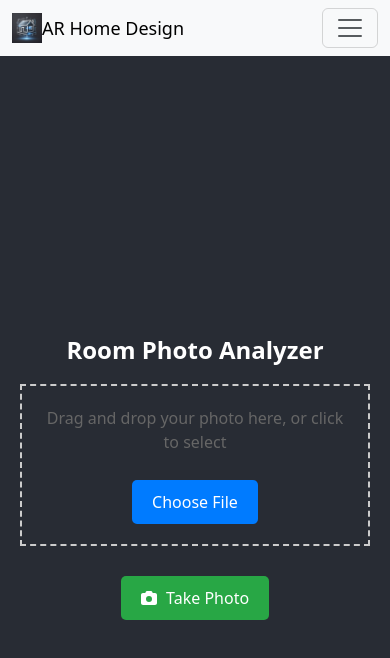
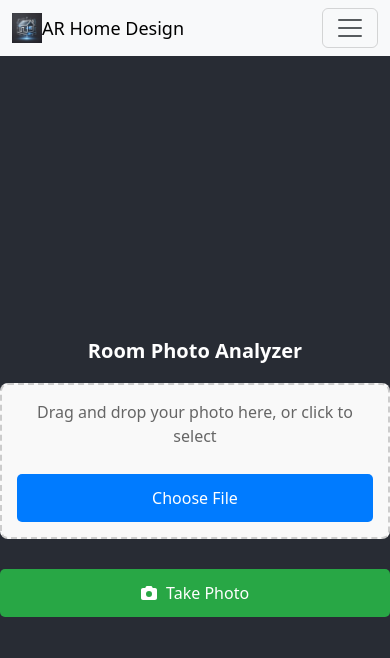
Before and after one commit to kamal1577/ar-home-design, a React (Create React App) app: page / in a window 390 px wide. Shown: the top 658 px of the page. Built offline with nearby package versions, Linux system fonts and the light colour scheme.

Commit message:
fixing camera capture

```diff
--- a/src/components/PhotoUpload.css
+++ b/src/components/PhotoUpload.css
@@ -1,10 +1,7 @@
-
-
-
-
 .photo-upload-container {
     text-align: center;
-    margin: 20px;
+    margin: 20px auto; /* Center the container */
+    max-width: 500px; /* Limit the width for better appearance */
 }
 
 .title {
@@ -18,6 +15,13 @@
     padding: 20px;
     margin-bottom: 20px;
     position: relative;
+    border-radius: 8px; /* Rounded corners for aesthetics */
+    background-color: #f9f9f9; /* Light background */
+    transition: border-color 0.3s ease; /* Transition effect for hover */
+}
+
+.drop-area:hover {
+    border-color: #007bff; /* Change border color on hover */
 }
 
 .drop-area p {
@@ -25,7 +29,7 @@
     color: #666;
 }
 
-.choose-file-button {
+.choose-file-button, .take-photo-button {
     background-color: #007bff;
     color: white;
     border: none;
@@ -34,27 +38,53 @@
     cursor: pointer;
     border-radius: 5px;
     margin-top: 10px;
+    transition: background-color 0.3s ease; /* Transition effect */
+}
+
+.choose-file-button:hover, .take-photo-button:hover {
+    background-color: #0056b3; /* Darker shade on hover */
 }
 
 .take-photo-button {
-    background-color: #28a745;
-    color: white;
-    border: none;
-    padding: 10px 20px;
-    font-size: 16px;
-    cursor: pointer;
-    border-radius: 5px;
-    margin-top: 10px;
+    background-color: #28a745; /* Green background for photo button */
+}
+
+.take-photo-button:hover {
+    background-color: #218838; /* Darker shade on hover */
 }
 
 .take-photo-button svg {
     margin-right: 5px;
 }
 
+.video-preview {
+    margin-top: 10px;
+    border: 1px solid #ccc; /* Add border around video preview */
+    border-radius: 8px; /* Rounded corners */
+}
+
 .selected-image {
     margin-top: 20px;
-    max-width: 300px;
+    max-width: 100%; /* Ensure it doesn't overflow */
     height: auto;
     border: 1px solid #ddd;
-    padding: 10px;
+    padding: 5px; /* Padding around selected image */
+    border-radius: 8px; /* Rounded corners */
+    box-shadow: 0 2px 5px rgba(0, 0, 0, 0.1); /* Subtle shadow for depth */
 }
+
+/* Responsive design */
+@media (max-width: 600px) {
+    .title {
+        font-size: 20px; /* Smaller title on small screens */
+    }
+
+    .drop-area {
+        padding: 15px; /* Less padding on small screens */
+    }
+
+    .choose-file-button, .take-photo-button {
+        width: 100%; /* Full width buttons on small screens */
+        padding: 12px; /* Slightly larger padding */
+    }
+}
--- a/src/components/PhotoUpload.js
+++ b/src/components/PhotoUpload.js
@@ -1,223 +1,14 @@
-// // // import React, { useState } from 'react';
-// // // import { FontAwesomeIcon } from '@fortawesome/react-fontawesome';
-// // // import { faCamera } from '@fortawesome/free-solid-svg-icons';
-// // // import './PhotoUpload.css'; // Ensure the path is correct
-
-// // // const PhotoUpload = ({ onUpload }) => {
-// // //     const [selectedImage, setSelectedImage] = useState(null);
-
-// // //     const handleImageChange = (event) => {
-// // //         if (event.target.files && event.target.files[0]) {
-// // //             const image = URL.createObjectURL(event.target.files[0]);
-// // //             setSelectedImage(image);
-// // //             onUpload(event.target.files[0]); // Pass the image file to the parent component
-// // //         }
-// // //     };
-
-// // //     const handleDrop = (event) => {
-// // //         event.preventDefault();
-// // //         if (event.dataTransfer.files && event.dataTransfer.files[0]) {
-// // //             const image = URL.createObjectURL(event.dataTransfer.files[0]);
-// // //             setSelectedImage(image);
-// // //             onUpload(event.dataTransfer.files[0]);
-// // //         }
-// // //     };
-
-// // //     const handleDragOver = (event) => {
-// // //         event.preventDefault();
-// // //     };
-
-// // //     const triggerFileInput = () => {
-// // //         document.getElementById('file-input').click();
-// // //     };
-
-// // //     return (
-// // //         <div className="photo-upload-container">
-// // //             <h2>Room Photo Analyzer</h2>
-// // //             <div
-// // //                 className="drop-area"
-// // //                 onDrop={handleDrop}
-// // //                 onDragOver={handleDragOver}
-// // //             >
-// // //                 <p>Drag and drop your photo here, or</p>
-// // //                 <input
-// // //                     type="file"
-// // //                     accept="image/*"
-// // //                     onChange={handleImageChange}
-// // //                     style={{ display: 'none' }}
-// // //                     id="file-input"
-// // //                 />
-// // //                 <label className="button">
-// // //                     <button type="button" className="choose-file-button" onClick={triggerFileInput}>
-// // //                         Choose File
-// // //                     </button>
-// // //                 </label>
-// // //                 <button
-// // //                     type="button"
-// // //                     className="take-photo-button"
-// // //                     onClick={triggerFileInput} // Use the same function to open the file input
-// // //                 >
-// // //                     <FontAwesomeIcon icon={faCamera} /> Take Photo
-// // //                 </button>
-// // //             </div>
-// // //             {selectedImage && (
-// // //                 <img src={selectedImage} alt="Selected" style={{ width: '300px', height: 'auto' }} />
-// // //             )}
-// // //         </div>
-// // //     );
-// // // };
-
-// // //export default PhotoUpload;
-
-// // import React, { useState } from 'react';
-
-// // const PhotoUpload = ({ onUpload }) => {
-// //     const [selectedImage, setSelectedImage] = useState(null);
-
-// //     const handleImageChange = (event) => {
-// //         if (event.target.files && event.target.files[0]) {
-// //             const image = URL.createObjectURL(event.target.files[0]);
-// //             setSelectedImage(image);
-// //             onUpload(event.target.files[0]); // Pass the file to the parent component
-// //         }
-// //     };
-
-// //     const handleTakePhoto = async () => {
-// //         try {
-// //             const stream = await navigator.mediaDevices.getUserMedia({ video: true });
-// //             const video = document.createElement('video');
-// //             video.srcObject = stream;
-// //             video.play();
-
-// //             const canvas = document.createElement('canvas');
-// //             const context = canvas.getContext('2d');
-
-// //             // Wait for the video to be ready to capture
-// //             video.addEventListener('loadedmetadata', () => {
-// //                 canvas.width = video.videoWidth;
-// //                 canvas.height = video.videoHeight;
-// //                 context.drawImage(video, 0, 0, canvas.width, canvas.height);
-
-// //                 // Use toBlob with the MIME type argument
-// //                 canvas.toBlob((blob) => {
-// //                     if (blob) {
-// //                         const image = URL.createObjectURL(blob); // Create a URL for the blob
-// //                         setSelectedImage(image);
-// //                         onUpload(blob); // Pass the image blob to the parent component
-// //                     }
-// //                 }, 'image/png'); // Set the MIME type
-// //                 stream.getTracks().forEach(track => track.stop()); // Stop the video stream
-// //             });
-
-// //             // Append video element to body to see the live camera feed (optional)
-// //             document.body.appendChild(video);
-// //         } catch (error) {
-// //             console.error('Error accessing camera:', error);
-// //         }
-// //     };
-
-// //     const handleSubmit = (event) => {
-// //         event.preventDefault();
-// //         if (selectedImage) {
-// //             onUpload(selectedImage); // Pass the image to the parent component
-// //         }
-// //     };
-
-// //     return (
-// //         <div>
-// //             <h2>Upload Your Room Photo</h2>
-// //             <form onSubmit={handleSubmit}>
-// //                 <input type="file" accept="image/*" onChange={handleImageChange} />
-// //                 <button type="button" onClick={handleTakePhoto}>Take Photo</button>
-// //                 <button type="submit">Analyze</button>
-// //             </form>
-// //             {selectedImage && <img src={selectedImage} alt="Selected" style={{ width: '300px', height: 'auto' }} />}
-// //         </div>
-// //     );
-// // };
-
-// // export default PhotoUpload;
-
-
-// import React, { useState } from 'react';
-// import './PhotoUpload.css'; // Import CSS file for custom styles
-
-// const PhotoUpload = ({ onUpload }) => {
-//     const [selectedImage, setSelectedImage] = useState(null);
-
-//     const handleImageChange = (event) => {
-//         if (event.target.files && event.target.files[0]) {
-//             const image = URL.createObjectURL(event.target.files[0]);
-//             setSelectedImage(image);
-//             onUpload(event.target.files[0]); // Pass the file to the parent component
-//         }
-//     };
-
-//     const handleTakePhoto = async () => {
-//         try {
-//             const stream = await navigator.mediaDevices.getUserMedia({ video: true });
-//             const video = document.createElement('video');
-//             video.srcObject = stream;
-//             video.play();
-
-//             const canvas = document.createElement('canvas');
-//             const context = canvas.getContext('2d');
-
-//             video.addEventListener('loadedmetadata', () => {
-//                 canvas.width = video.videoWidth;
-//                 canvas.height = video.videoHeight;
-//                 context.drawImage(video, 0, 0, canvas.width, canvas.height);
-
-//                 canvas.toBlob((blob) => {
-//                     if (blob) {
-//                         const image = URL.createObjectURL(blob);
-//                         setSelectedImage(image);
-//                         onUpload(blob);
-//                     }
-//                 }, 'image/png');
-//                 stream.getTracks().forEach(track => track.stop());
-//             });
-
-//             document.body.appendChild(video);
-//         } catch (error) {
-//             console.error('Error accessing camera:', error);
-//         }
-//     };
-
-//     const handleSubmit = (event) => {
-//         event.preventDefault();
-//         if (selectedImage) {
-//             onUpload(selectedImage);
-//         }
-//     };
-
-//     return (
-//         <div className="photo-upload-container">
-//             <h2 className="title">Upload Your Room Photo</h2>
-//             <form onSubmit={handleSubmit} className="upload-form">
-//                 <input className="file-input" type="file" accept="image/*" onChange={handleImageChange} />
-//                 <div className="buttons-container">
-//                     <button type="button" className="btn take-photo-btn" onClick={handleTakePhoto}>
-//                         Take Photo
-//                     </button>
-//                     <button type="submit" className="btn analyze-btn">Analyze</button>
-//                 </div>
-//             </form>
-//             {selectedImage && <img src={selectedImage} alt="Selected" className="selected-image" />}
-//         </div>
-//     );
-// };
-
-// export default PhotoUpload;
-
-
-import React, { useState } from 'react';
+import React, { useState, useRef } from 'react';
 import { FontAwesomeIcon } from '@fortawesome/react-fontawesome';
 import { faCamera } from '@fortawesome/free-solid-svg-icons';
-import './PhotoUpload.css'; // Ensure your styles are updated here
+import './PhotoUpload.css';
 
 const PhotoUpload = ({ onUpload }) => {
     const [selectedImage, setSelectedImage] = useState(null);
+    const [isTakingPhoto, setIsTakingPhoto] = useState(false);
+    const videoRef = useRef(null);
+    const canvasRef = useRef(null);
+    const [stream, setStream] = useState(null);
 
     const handleImageChange = (event) => {
         if (event.target.files && event.target.files[0]) {
@@ -230,14 +21,23 @@ const PhotoUpload = ({ onUpload }) => {
     const handleTakePhoto = async () => {
         try {
             const stream = await navigator.mediaDevices.getUserMedia({ video: true });
-            const video = document.createElement('video');
-            video.srcObject = stream;
-            video.play();
+            setStream(stream);
+            if (videoRef.current) {
+                videoRef.current.srcObject = stream; // Ensure videoRef is not null
+                videoRef.current.play();
+                setIsTakingPhoto(true);
+            }
+        } catch (error) {
+            console.error('Error accessing camera:', error);
+        }
+    };
 
-            const canvas = document.createElement('canvas');
+    const capturePhoto = () => {
+        const canvas = canvasRef.current;
+        const video = videoRef.current;
         const context = canvas.getContext('2d');
 
-            video.addEventListener('loadedmetadata', () => {
+        if (video && canvas) {
             canvas.width = video.videoWidth;
             canvas.height = video.videoHeight;
             context.drawImage(video, 0, 0, canvas.width, canvas.height);
@@ -249,13 +49,29 @@ const PhotoUpload = ({ onUpload }) => {
                     onUpload(blob); // Pass the image blob to the parent component
                 }
             }, 'image/png');
+
+            // Stop the camera stream
             stream.getTracks().forEach(track => track.stop());
-            });
+            setIsTakingPhoto(false);
+        }
+    };
 
-            document.body.appendChild(video);
-        } catch (error) {
-            console.error('Error accessing camera:', error);
+    const handleRetake = () => {
+        // Stop the current stream before taking a new photo
+        if (stream) {
+            stream.getTracks().forEach(track => track.stop());
         }
+        setSelectedImage(null);
+        handleTakePhoto(); // Restart the photo-taking process
+    };
+
+    const handleDelete = () => {
+        // Stop the camera stream and reset the state
+        if (stream) {
+            stream.getTracks().forEach(track => track.stop());
+        }
+        setSelectedImage(null);
+        setIsTakingPhoto(false);
     };
 
     return (
@@ -285,13 +101,29 @@ const PhotoUpload = ({ onUpload }) => {
                 type="button"
                 className="take-photo-button"
                 onClick={handleTakePhoto}
+                disabled={isTakingPhoto} // Disable button while taking photo
             >
                 <FontAwesomeIcon icon={faCamera} /> Take Photo
             </button>
 
             {selectedImage && (
+                <div>
                     <img src={selectedImage} alt="Selected" className="selected-image" />
+                    <div>
+                        <button onClick={handleRetake}>Retake</button>
+                        <button onClick={handleDelete}>Delete</button>
+                    </div>
+                </div>
             )}
+
+            {/* Show the video element when taking a photo */}
+            {isTakingPhoto && (
+                <div>
+                    <video ref={videoRef} className="video-preview" width="300" height="225" />
+                    <button onClick={capturePhoto}>Capture Photo</button>
+                </div>
+            )}
+            <canvas ref={canvasRef} width="300" height="225" style={{ display: 'none' }} />
         </div>
     );
 };
```
Lines whose indentation alone changed are shown as unchanged.
